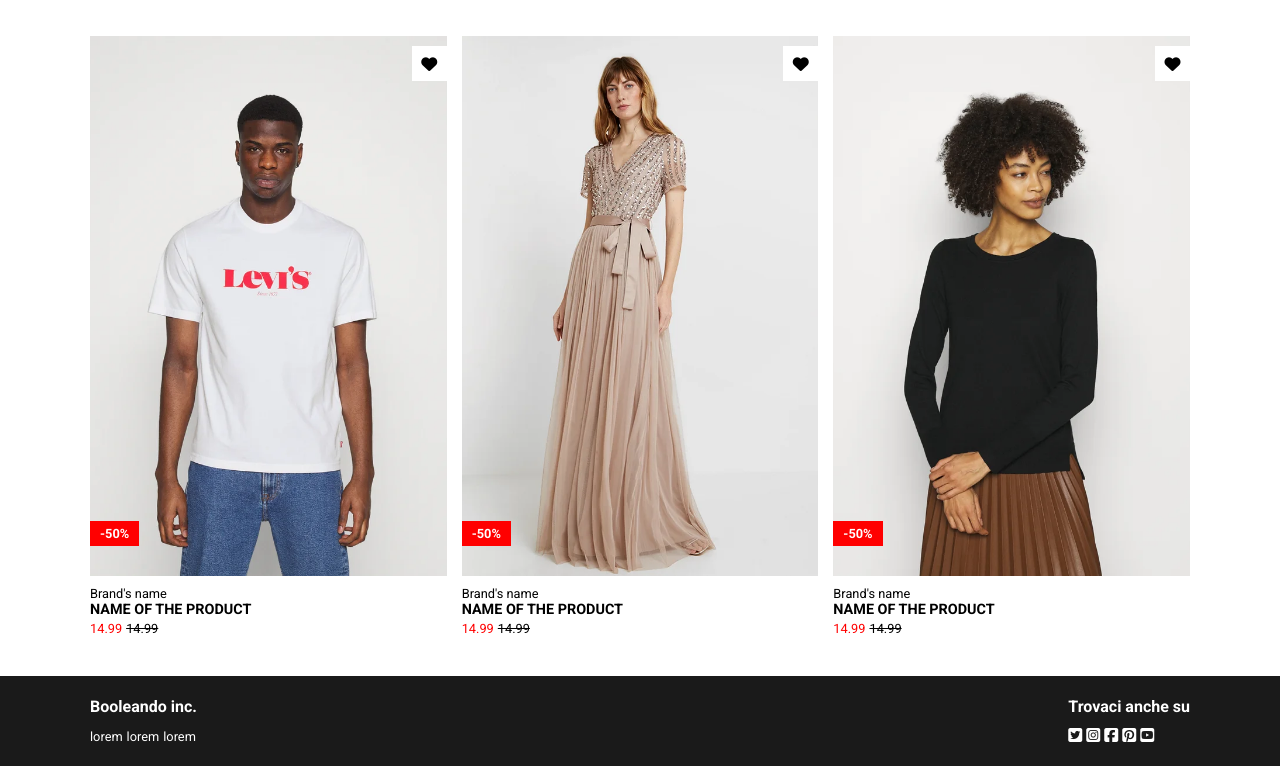
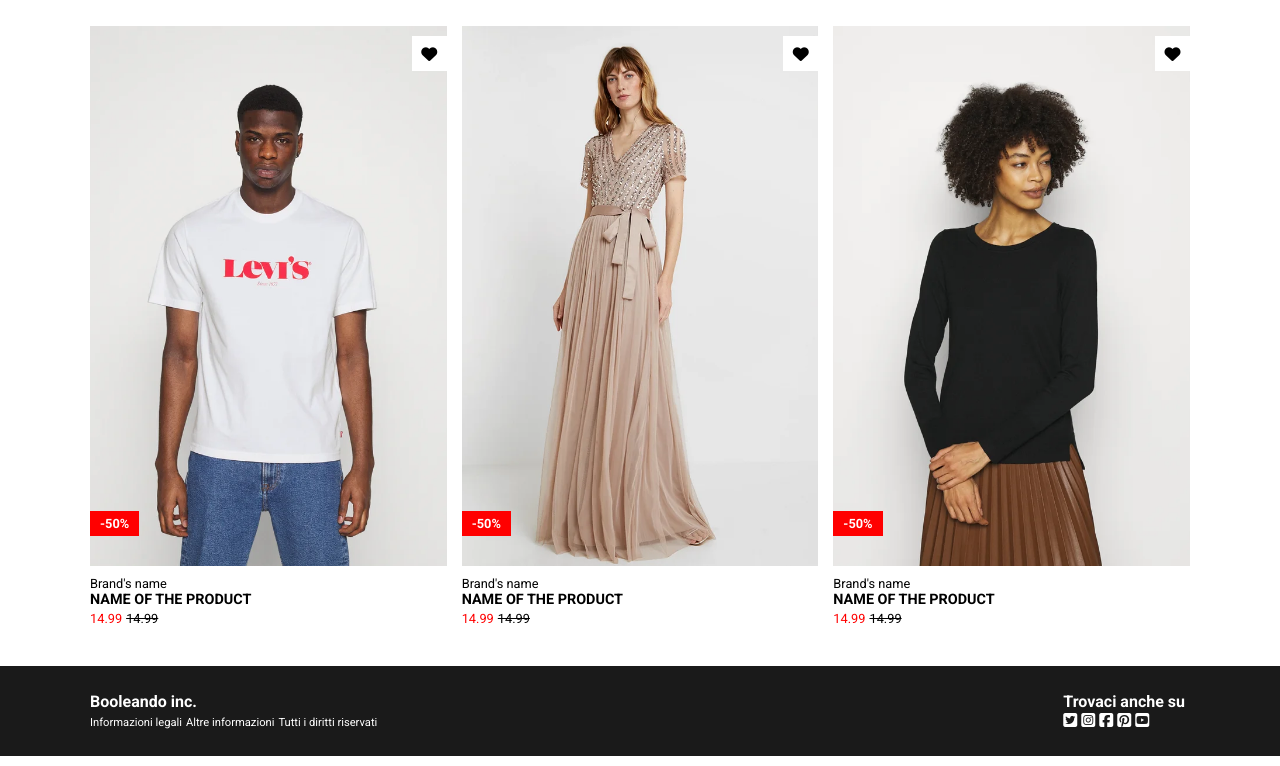
Before and after one commit to Hugocod/html-css-boolando, a plain HTML site: page index.html in a window 1280 px wide. Shown: the part 714-1480 px from the top of the page. Drawn offline with Linux system fonts and the light colour scheme.

Commit message:
added fixed header and some fix in the style

```diff
--- a/index.html
+++ b/index.html
@@ -208,9 +208,9 @@
       <div class="wrapper">
         <div>
           <h3>Booleando inc.</h3>
-          <h4>lorem</h4>
-          <h4>lorem</h4>
-          <h4>lorem</h4>
+          <h4>Informazioni legali</h4>
+          <h4>Altre informazioni</h4>
+          <h4>Tutti i diritti riservati</h4>
         </div>
 
         <div>
--- a/style.css
+++ b/style.css
@@ -23,13 +23,16 @@ h6 {
 header {
   background-color: #ff6900;
   height: 60px;
-
-  margin-bottom: 50px;
+  width: 100%;
 
   color: white;
 
   -webkit-box-shadow: 0px 8px 5px -3px rgba(0, 0, 0, 0.5);
   box-shadow: 0px 8px 5px -3px rgba(0, 0, 0, 0.5);
+
+  position: fixed;
+  top: 0;
+  z-index: 100;
 }
 
 nav a {
@@ -55,6 +58,8 @@ header .wrapper {
 .card-container {
   display: flex;
   flex-direction: column;
+
+  margin-top: 100px;
 }
 
 .card-row {
@@ -81,8 +86,6 @@ header .wrapper {
   position: relative;
   background-size: cover;
   background-position: center;
-
-  transition: all 0.4s ease-in-out;
 }
 
 /* card - hover */
@@ -229,7 +232,7 @@ footer .wrapper {
 
 footer h4 {
   display: inline-block;
-  font-size: 0.8rem;
+  font-size: 0.7rem;
   font-weight: 400;
 }
 
@@ -237,5 +240,5 @@ footer h3 {
   font-size: 1rem;
   font-size: 1rem;
 
-  margin-bottom: 10px;
+  margin-right: 5px;
 }
```
